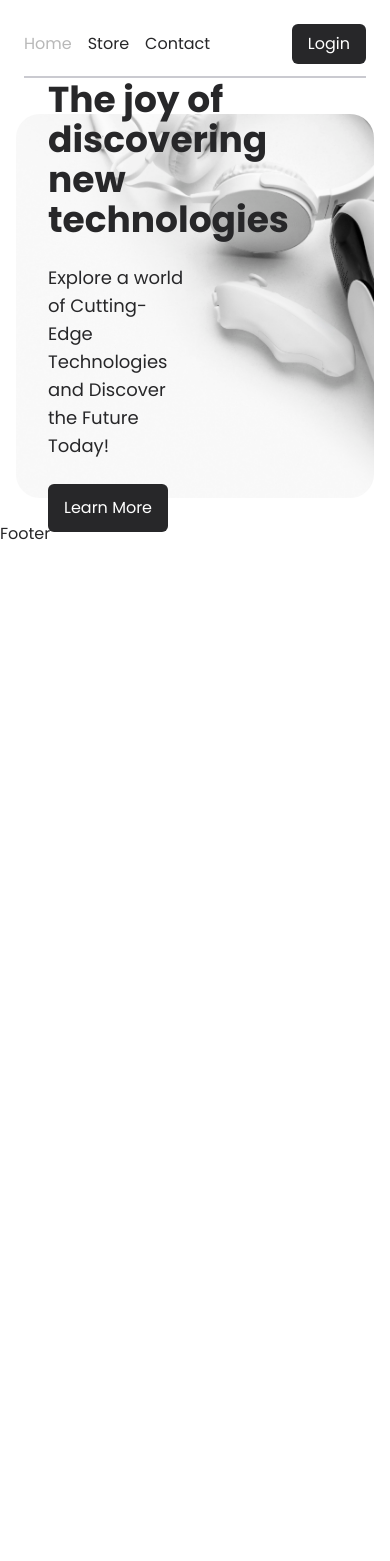
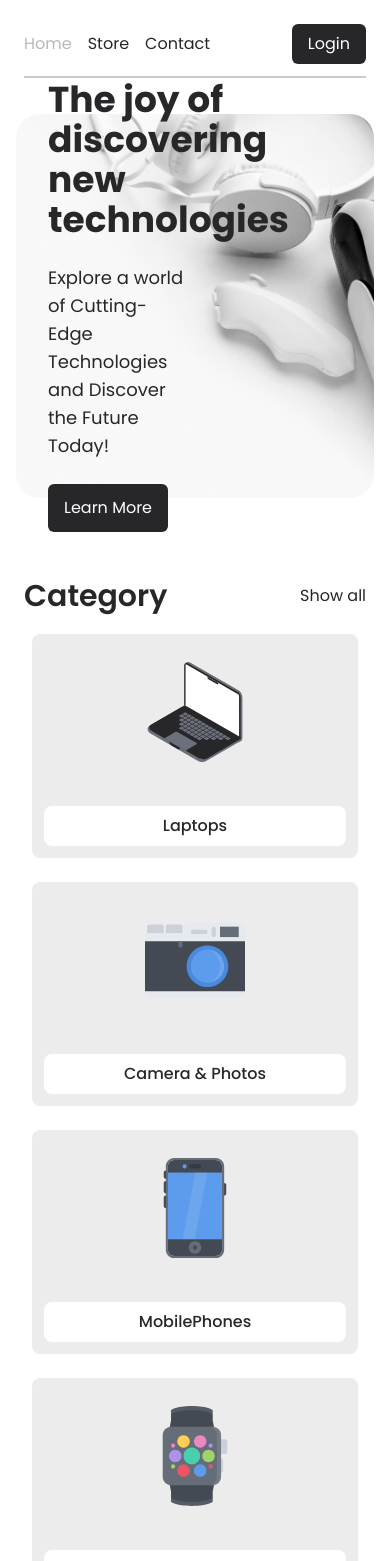
Before and after one commit to mjmajlesi/ecommereShop, a Next.js app: page / in a window 390 px wide. Shown: the top 1561 px of the page. Before the commit the page ends 844 px from the top, so only its background shows below. Built offline with nearby package versions, Linux system fonts and the light colour scheme.

Commit message:
add responsive category section to main page

```diff
--- /dev/null
+++ b/src/Components/Category.tsx
@@ -0,0 +1,22 @@
+import React from "react";
+import Image from "next/image";
+
+interface Icategory {
+    image : string,
+    name : string
+}
+
+function Category({image , name } : Icategory) {
+  return (
+    <div className="p-3 bg-[#ececec] flex flex-col justify-center gap-4 items-center rounded-lg">
+      <div className="my-4">
+        <Image src={image} alt={name} width={100} height={100} />
+      </div>
+      <div className="w-full mt-3">
+        <button className="w-full bg-white font-medium rounded-lg p-2 cursor-pointer ">{name}</button>
+      </div>
+    </div>
+  );
+}
+
+export default Category;
--- /dev/null
+++ b/src/Components/Categorys.tsx
@@ -0,0 +1,24 @@
+import React from "react";
+import { Dcategory } from "../Database/Category";
+import Category from "./Category";
+import Container from "./Container";
+import Link from "next/link";
+function Categorys() {
+  return (
+    <Container>
+      <div className="my-20">
+        <div className="flex justify-between items-center px-2 mb-5">
+          <h1 className="text-3xl font-semibold">Category</h1>
+          <Link href={""} className="text-base">Show all</Link>
+        </div>
+        <div className="grid grid-cols-1 md:grid-cols-2 gap-6 lg:gap-10 lg:grid-cols-3 px-4">
+          {Dcategory.map((item) => (
+            <Category key={item.id} image={item.image} name={item.name} />
+          ))}
+        </div>
+      </div>
+    </Container>
+  );
+}
+
+export default Categorys;
--- a/src/Components/Container.tsx
+++ b/src/Components/Container.tsx
@@ -6,7 +6,7 @@ export interface IChildren{
 
 function Container({children} : IChildren) {
   return (
-    <div className='px-4 md:px-6 lg:px-8'>
+    <div className='px-4 md:px-6 lg:px-10 xl:px-12'>
         {children}
     </div>
   )
--- a/src/app/page.tsx
+++ b/src/app/page.tsx
@@ -1,9 +1,11 @@
+import Category from "@/Components/Categorys";
 import Header from "@/Components/Header";
 
 export default function Home() {
   return (
     <div>
       <Header />
+      <Category />
     </div>
   );
 }
```
